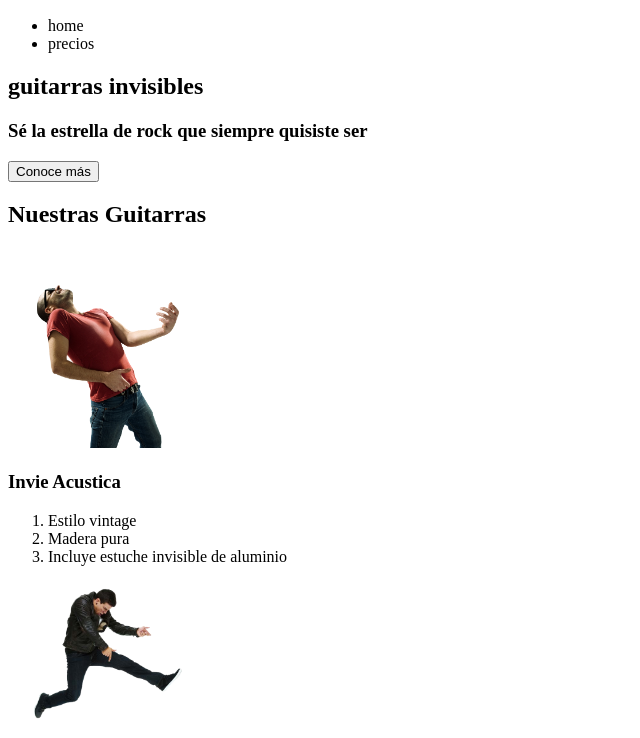
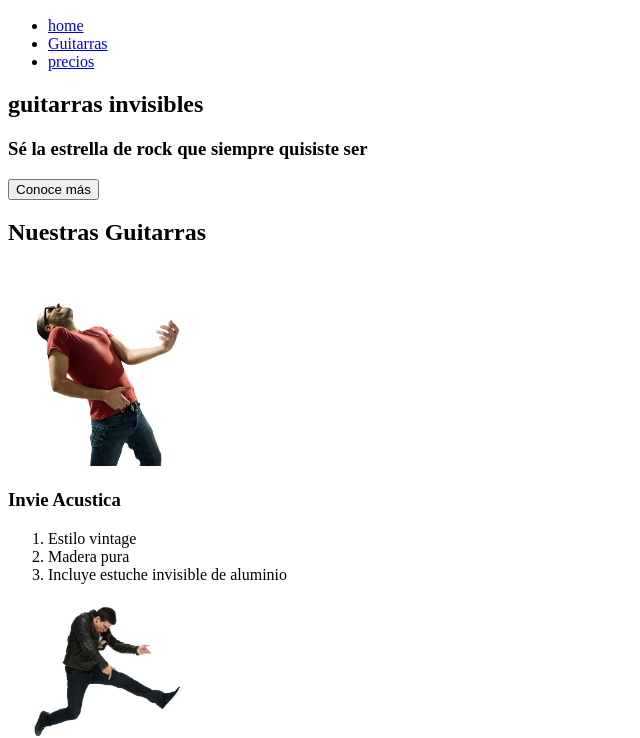
Before and after one commit to djrock1987/invie, a plain HTML site: page index.html in a window 1280 px wide. Shown: the part 79-817 px from the top of the page, without its empty margins (0-640 px from the left). Drawn offline with Linux system fonts and the light colour scheme.

Commit message:
crear menu de navegacion del sitio #4

```diff
--- a/index.html
+++ b/index.html
@@ -14,18 +14,19 @@
 		</figure> <!-- logo -->
 		<nav>
 			<ul>
-				<li><a href="" title=""></a>home</li>
-				<li><a href="" title=""></a>precios</li>
+				<li><a href="index.html" title="">home</a></li>
+				<li><a href="#guitarras" title="">Guitarras</a></li>
+				<li><a href="precios.html" title="">precios</a></li>
 			</ul>
 		</nav>
 		<!-- menu -->
 	</header><!-- /header -->
-	<section><!-- portada -->
+	<section id="Portada"><!-- portada -->
 		<h1>guitarras invisibles</h1> <!-- titulo -->
 		<h3>Sé la estrella de rock que siempre quisiste ser</h3> <!-- resumen -->
 		<button type="">Conoce más</button> <!-- boton -->
 	</section><!-- /portada -->
-	<section><!-- guitarras -->
+	<section id="guitarras"><!-- guitarras -->
 		<h2>Nuestras Guitarras </h2> <!-- titulo -->
 		<article> <!-- guitarra 1 -->
 		 	<img src="images/invie-acustica.png" alt="Guitarra invie acustica" width="200" >
```
